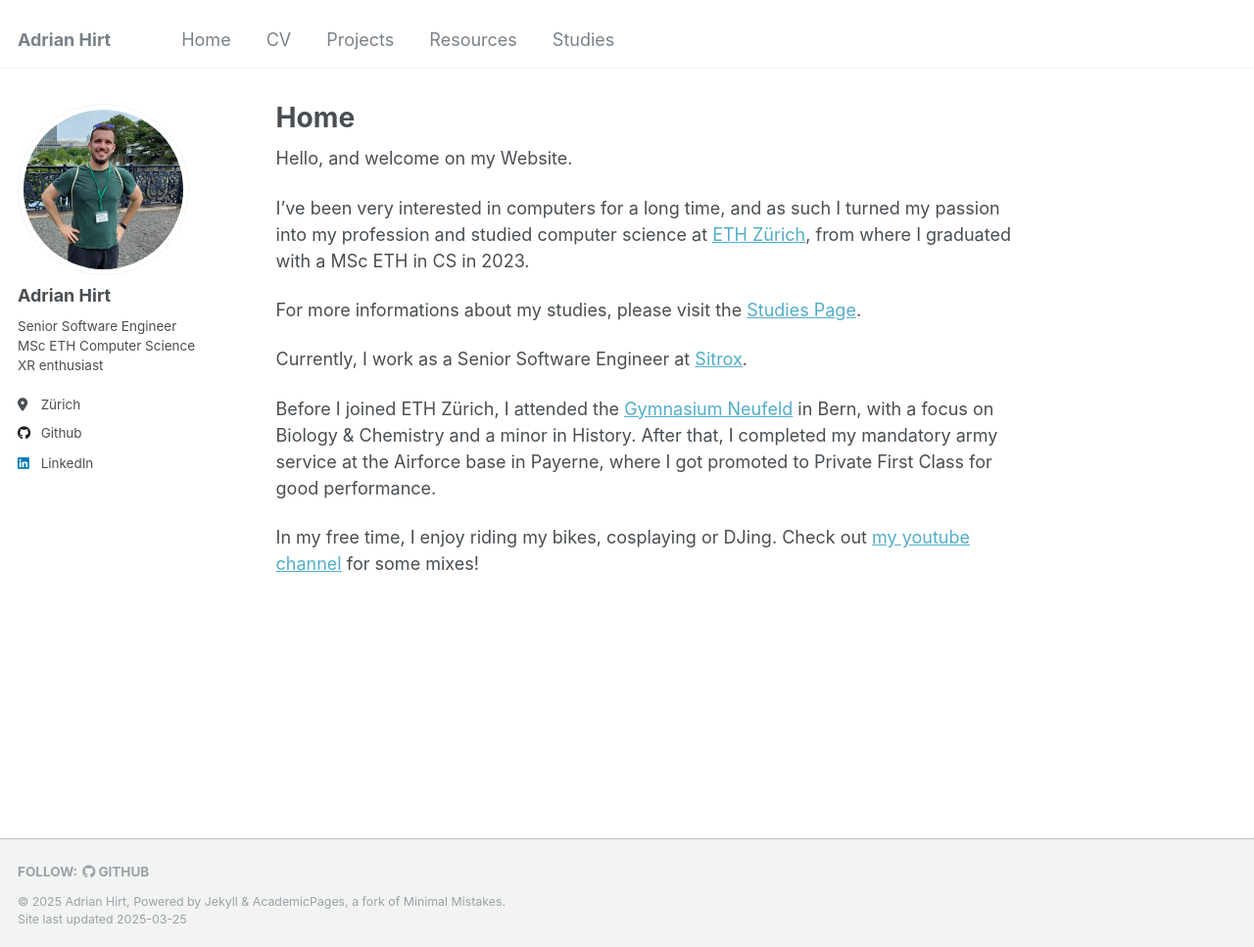
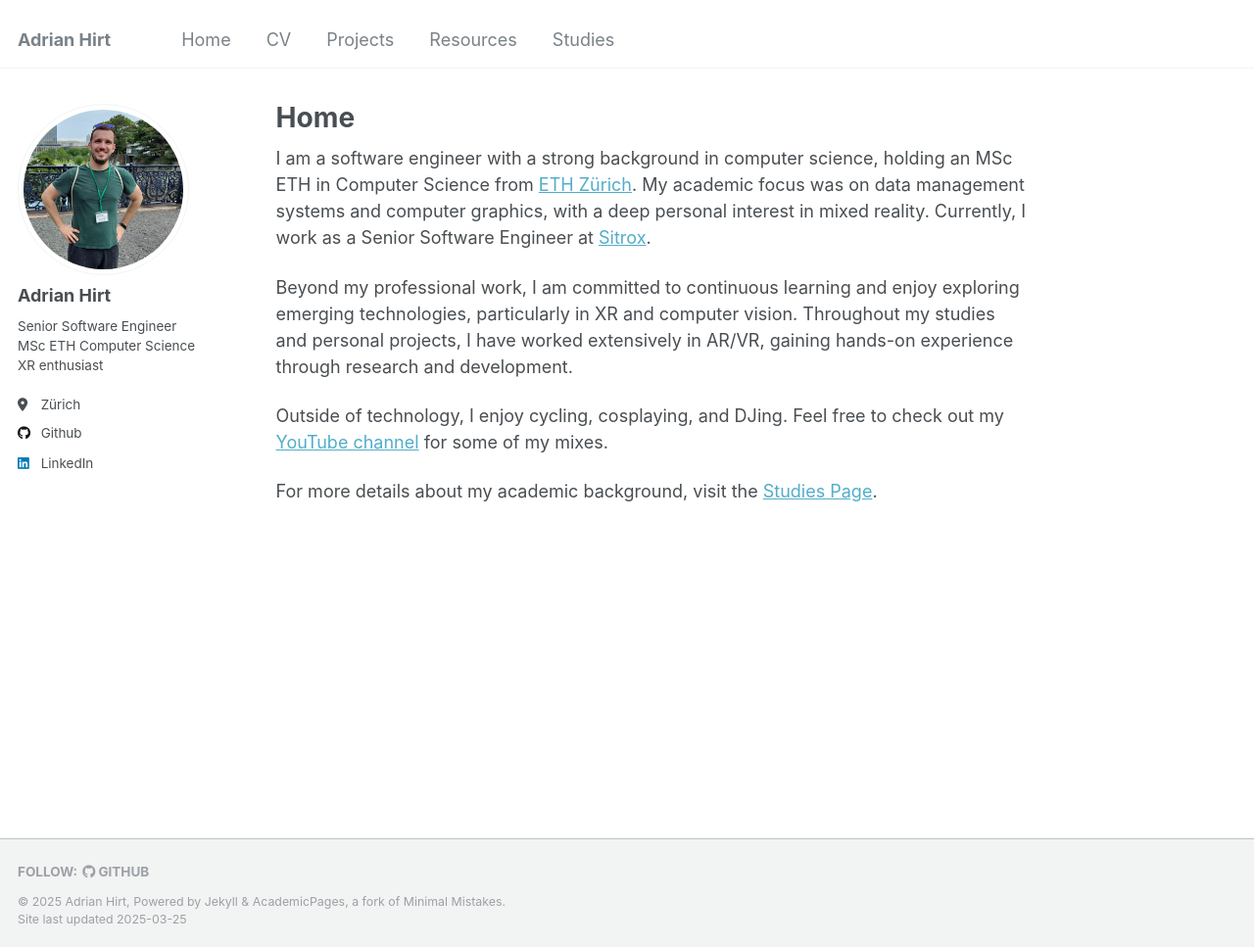
Before and after one commit to Adrian-Hirt/adrian-hirt.github.io, a Jekyll site: the page built from _pages/about.md, in a window 1280 px wide and 967 px high. Shown: the whole window at 98% size. Built offline with Jekyll 4.4.1, drawn with Linux system fonts in a browser that asks for light colours.

Commit message:
Update about.md

```diff
--- a/_pages/about.md
+++ b/_pages/about.md
@@ -7,14 +7,10 @@ redirect_from:
   - /about.html
 ---
 
-Hello, and welcome on my Website.
+I am a software engineer with a strong background in computer science, holding an MSc ETH in Computer Science from [ETH Zürich](https://ethz.ch/en.html){:target="_blank"}. My academic focus was on data management systems and computer graphics, with a deep personal interest in mixed reality. Currently, I work as a Senior Software Engineer at [Sitrox](https://www.sitrox.com/web/de/){:target="_blank"}.
 
-I've been very interested in computers for a long time, and as such I turned my passion into my profession and studied computer science at [ETH Zürich](https://ethz.ch/en.html){:target="_blank"}, from where I graduated with a MSc ETH in CS in 2023.
+Beyond my professional work, I am committed to continuous learning and enjoy exploring emerging technologies, particularly in XR and computer vision. Throughout my studies and personal projects, I have worked extensively in AR/VR, gaining hands-on experience through research and development.
 
-For more informations about my studies, please visit the [Studies Page]({% link _pages/studies.md %}).
+Outside of technology, I enjoy cycling, cosplaying, and DJing. Feel free to check out my [YouTube channel](https://www.youtube.com/@djaccelerate7644) for some of my mixes.
 
-Currently, I work as a Senior Software Engineer at [Sitrox](https://www.sitrox.com/web/de/){:target="_blank"}.
-
-Before I joined ETH Zürich, I attended the [Gymnasium Neufeld](https://gymneufeld.ch/){:target="_blank"} in Bern, with a focus on Biology & Chemistry and a minor in History. After that, I completed my mandatory army service at the Airforce base in Payerne, where I got promoted to Private First Class for good performance.
-
-In my free time, I enjoy riding my bikes, cosplaying or DJing. Check out [my youtube channel](https://www.youtube.com/@djaccelerate7644) for some mixes!
+For more details about my academic background, visit the [Studies Page]({% link _pages/studies.md %}).
```
